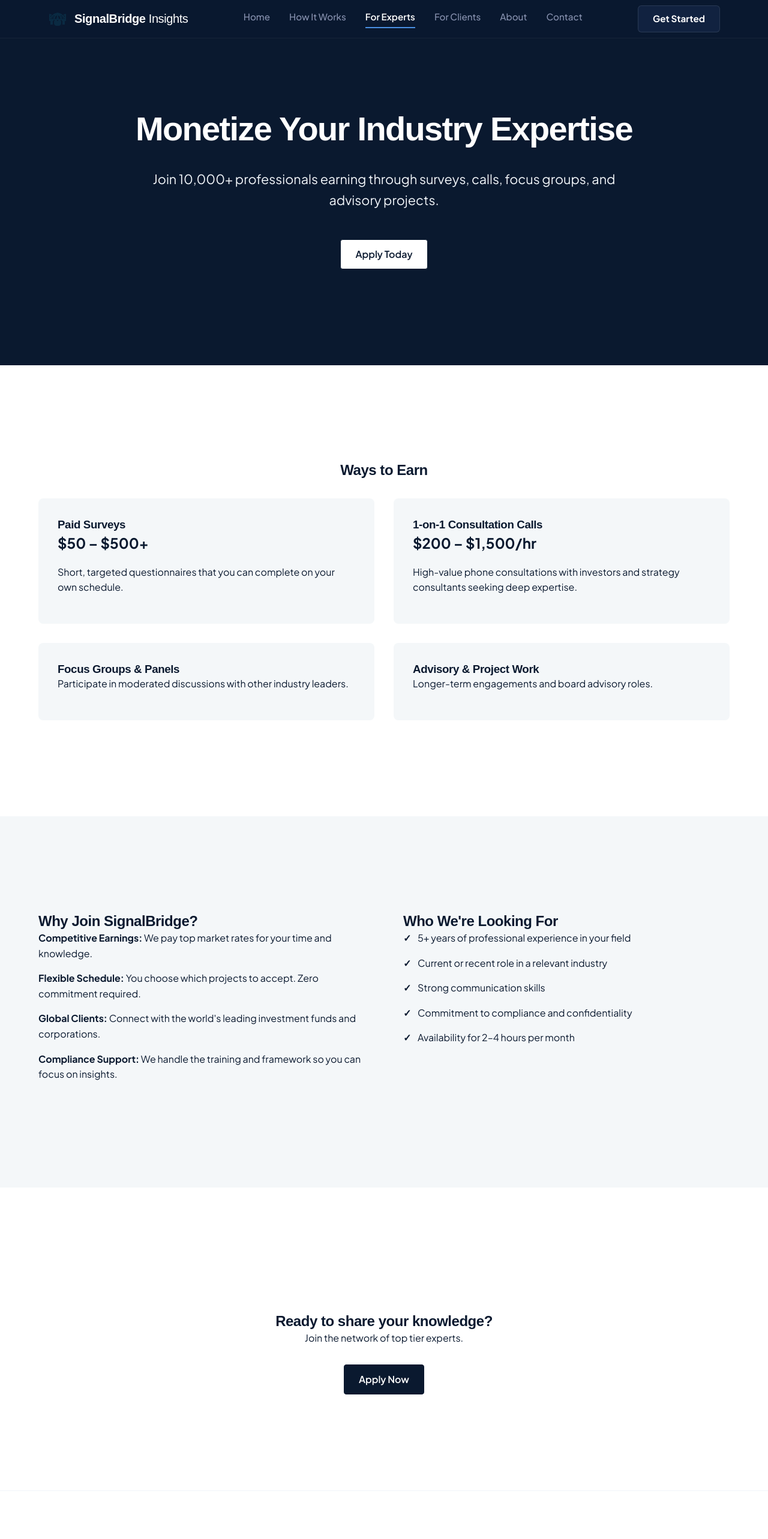
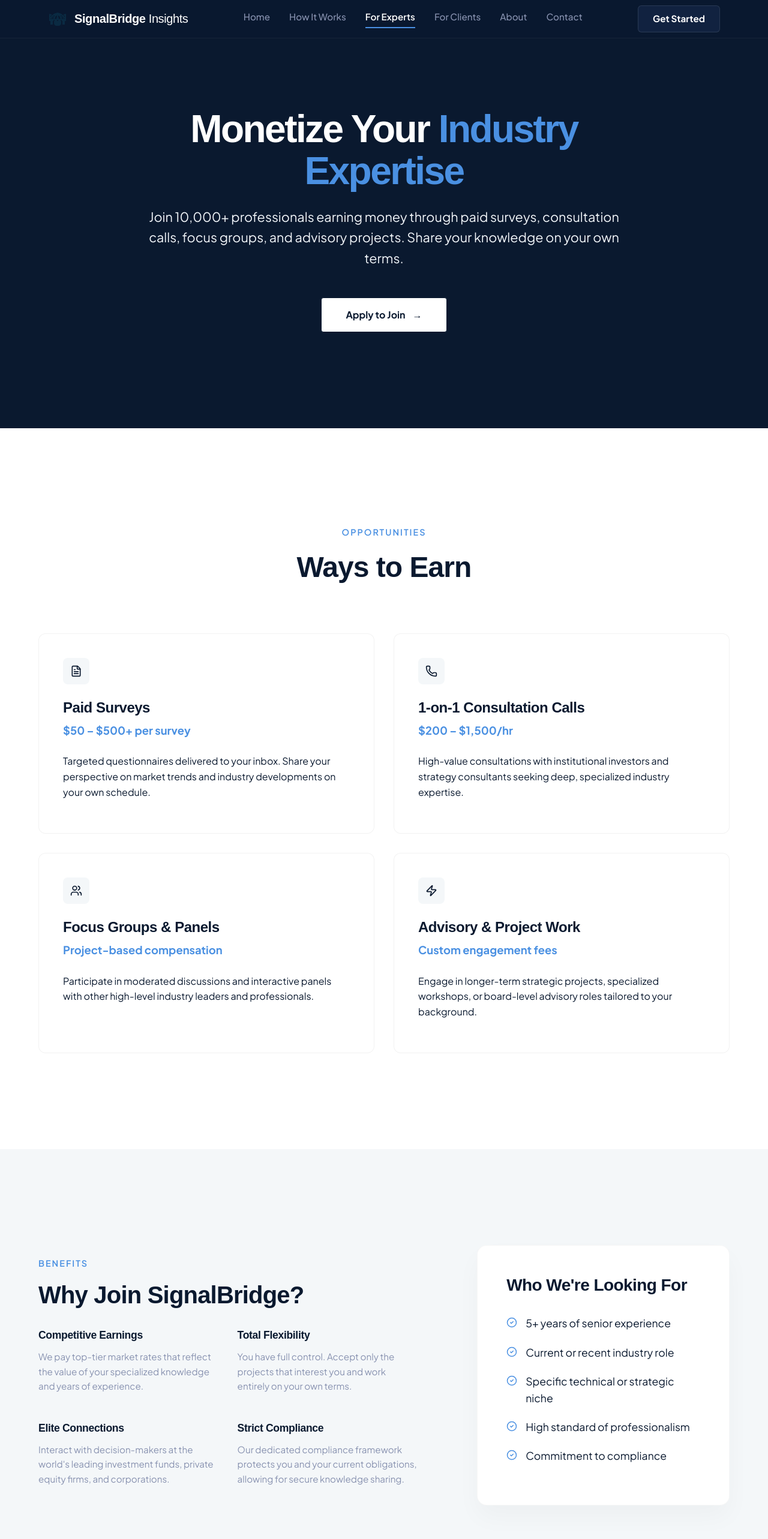
Before and after one commit to skydani26/signalbridge-insights, a Next.js app: page /for-experts in a window 1280 px wide. Shown: the top 2566 px of the page at 60% size. Built offline with nearby package versions, Linux system fonts and the light colour scheme; a web font is replaced by a local one.

Commit message:
Overhaul For Experts page to match specifications

```diff
--- a/src/app/for-experts/for-experts.module.css
+++ b/src/app/for-experts/for-experts.module.css
@@ -7,12 +7,16 @@
 
 .hero h1 {
     font-family: var(--font-heading);
-    font-size: 3.5rem;
-    font-weight: 600;
-    /* Reduced from 800 */
-    margin-bottom: 32px;
+    font-size: 4rem;
+    font-weight: 800;
+    margin-bottom: 24px;
     color: var(--color-white);
-    letter-spacing: -0.03em;
+    letter-spacing: -0.04em;
+    line-height: 1.1;
+}
+
+.heroHighlight {
+    color: var(--color-secondary);
 }
 
 .heroSubtitle {
@@ -30,17 +34,43 @@
 }
 
 .earnCard {
-    background: var(--color-gray-100);
-    padding: 32px;
-    border-radius: 8px;
+    background: white;
+    padding: 40px;
+    border-radius: 12px;
+    border: 1px solid rgba(0, 0, 0, 0.05);
+    transition: all 0.3s ease;
+}
+
+.earnCard:hover {
+    transform: translateY(-5px);
+    box-shadow: 0 10px 30px rgba(0, 0, 0, 0.05);
+}
+
+.earnTitle {
+    font-size: 1.5rem;
+    font-weight: 700;
+    margin-bottom: 8px;
+    color: var(--color-primary);
 }
 
 .earnPrice {
-    font-size: 1.5rem;
+    font-size: 1.15rem;
     font-weight: 700;
+    color: var(--color-secondary);
+    margin-bottom: 24px;
+    display: block;
+}
+
+.iconBox {
+    width: 44px;
+    height: 44px;
+    background-color: var(--color-gray-100);
+    border-radius: 8px;
+    display: flex;
+    align-items: center;
+    justify-content: center;
+    margin-bottom: 24px;
     color: var(--color-primary);
-    margin-bottom: 16px;
-    display: block;
 }
 
 .requirementsList {
@@ -49,22 +79,28 @@
 }
 
 .requirementsList li {
-    margin-bottom: 16px;
-    padding-left: 24px;
+    margin-bottom: 20px;
+    padding-left: 32px;
     position: relative;
+    font-size: 1.1rem;
+    color: var(--color-text-main);
 }
 
-.requirementsList li::before {
-    content: '✓';
+.checkIcon {
     position: absolute;
     left: 0;
-    color: var(--color-primary);
-    font-weight: bold;
+    top: 4px;
+    color: var(--color-secondary);
 }
 
 .ctaBox {
     text-align: center;
-    margin-top: 48px;
+    padding: 120px 0;
+}
+
+.ctaBox h2 {
+    font-size: 3rem;
+    margin-bottom: 24px;
 }
 
 @media (max-width: 1024px) {
--- a/src/app/for-experts/page.tsx
+++ b/src/app/for-experts/page.tsx
@@ -1,7 +1,7 @@
-
 import React from 'react';
 import SectionWrapper from "@/components/SectionWrapper";
 import Button from "@/components/Button";
+import { FileText, Phone, Users, Zap, CheckCircle2 } from "lucide-react";
 import styles from "./for-experts.module.css";
 
 export const metadata = {
@@ -13,76 +13,98 @@
     return (
         <main>
             <section className={styles.hero}>
-                <div className="container">
-                    <h1>Monetize Your Industry Expertise</h1>
+                <div className="container" style={{ maxWidth: '900px' }}>
+                    <h1>Monetize Your <span className={styles.heroHighlight}>Industry Expertise</span></h1>
                     <p className={styles.heroSubtitle}>
-                        Join 10,000+ professionals earning through surveys, calls, focus groups, and advisory projects.
+                        Join 10,000+ professionals earning money through paid surveys, consultation calls, focus groups, and advisory projects. Share your knowledge on your own terms.
                     </p>
-                    <Button href="/contact" variant="primary" style={{ backgroundColor: 'white', color: 'var(--color-primary)' }}>Apply Today</Button>
+                    <div style={{ display: 'flex', justifyContent: 'center' }}>
+                        <Button href="/contact" style={{ backgroundColor: 'white', color: 'var(--color-primary)', padding: '16px 40px', fontWeight: '700' }}>
+                            Apply to Join <span style={{ marginLeft: '12px' }}>→</span>
+                        </Button>
+                    </div>
                 </div>
             </section>
 
             <SectionWrapper>
-                <h2 className="text-center mb-8">Ways to Earn</h2>
+                <div style={{ textAlign: 'center', marginBottom: '80px' }}>
+                    <span style={{ color: 'var(--color-secondary)', fontWeight: '600', textTransform: 'uppercase', letterSpacing: '2px', fontSize: '0.9rem' }}>OPPORTUNITIES</span>
+                    <h2 style={{ fontSize: '3rem', marginTop: '16px' }}>Ways to Earn</h2>
+                </div>
                 <div className={styles.earnGrid}>
                     <div className={styles.earnCard}>
-                        <h3>Paid Surveys</h3>
-                        <span className={styles.earnPrice}>$50 – $500+</span>
-                        <p>Short, targeted questionnaires that you can complete on your own schedule.</p>
+                        <div className={styles.iconBox}><FileText size={20} /></div>
+                        <h3 className={styles.earnTitle}>Paid Surveys</h3>
+                        <span className={styles.earnPrice}>$50 – $500+ per survey</span>
+                        <p>Targeted questionnaires delivered to your inbox. Share your perspective on market trends and industry developments on your own schedule.</p>
                     </div>
                     <div className={styles.earnCard}>
-                        <h3>1-on-1 Consultation Calls</h3>
+                        <div className={styles.iconBox}><Phone size={20} /></div>
+                        <h3 className={styles.earnTitle}>1-on-1 Consultation Calls</h3>
                         <span className={styles.earnPrice}>$200 – $1,500/hr</span>
-                        <p>High-value phone consultations with investors and strategy consultants seeking deep expertise.</p>
+                        <p>High-value consultations with institutional investors and strategy consultants seeking deep, specialized industry expertise.</p>
                     </div>
                     <div className={styles.earnCard}>
-                        <h3>Focus Groups & Panels</h3>
-                        <p>Participate in moderated discussions with other industry leaders.</p>
+                        <div className={styles.iconBox}><Users size={20} /></div>
+                        <h3 className={styles.earnTitle}>Focus Groups & Panels</h3>
+                        <span className={styles.earnPrice}>Project-based compensation</span>
+                        <p>Participate in moderated discussions and interactive panels with other high-level industry leaders and professionals.</p>
                     </div>
                     <div className={styles.earnCard}>
-                        <h3>Advisory & Project Work</h3>
-                        <p>Longer-term engagements and board advisory roles.</p>
+                        <div className={styles.iconBox}><Zap size={20} /></div>
+                        <h3 className={styles.earnTitle}>Advisory & Project Work</h3>
+                        <span className={styles.earnPrice}>Custom engagement fees</span>
+                        <p>Engage in longer-term strategic projects, specialized workshops, or board-level advisory roles tailored to your background.</p>
                     </div>
                 </div>
             </SectionWrapper>
 
             <SectionWrapper background="gray">
-                <div style={{ display: 'grid', gridTemplateColumns: '1fr 1fr', gap: '64px' }}>
+                <div style={{ display: 'grid', gridTemplateColumns: '1.2fr 0.8fr', gap: '100px', alignItems: 'center' }}>
                     <div>
-                        <h2>Why Join SignalBridge?</h2>
-                        <ul style={{ listStyle: 'none', padding: 0 }}>
-                            <li className="mb-4">
-                                <strong>Competitive Earnings:</strong> We pay top market rates for your time and knowledge.
-                            </li>
-                            <li className="mb-4">
-                                <strong>Flexible Schedule:</strong> You choose which projects to accept. Zero commitment required.
-                            </li>
-                            <li className="mb-4">
-                                <strong>Global Clients:</strong> Connect with the world&apos;s leading investment funds and corporations.
-                            </li>
-                            <li className="mb-4">
-                                <strong>Compliance Support:</strong> We handle the training and framework so you can focus on insights.
-                            </li>
-                        </ul>
+                        <span style={{ color: 'var(--color-secondary)', fontWeight: '600', textTransform: 'uppercase', letterSpacing: '2px', fontSize: '0.9rem' }}>BENEFITS</span>
+                        <h2 style={{ fontSize: '2.5rem', marginTop: '16px', marginBottom: '32px' }}>Why Join SignalBridge?</h2>
+                        <div style={{ display: 'grid', gridTemplateColumns: '1fr 1fr', gap: '32px' }}>
+                            <div>
+                                <h4 style={{ fontSize: '1.1rem', marginBottom: '12px' }}>Competitive Earnings</h4>
+                                <p style={{ fontSize: '0.95rem', color: 'var(--color-text-light)' }}>We pay top-tier market rates that reflect the value of your specialized knowledge and years of experience.</p>
+                            </div>
+                            <div>
+                                <h4 style={{ fontSize: '1.1rem', marginBottom: '12px' }}>Total Flexibility</h4>
+                                <p style={{ fontSize: '0.95rem', color: 'var(--color-text-light)' }}>You have full control. Accept only the projects that interest you and work entirely on your own terms.</p>
+                            </div>
+                            <div>
+                                <h4 style={{ fontSize: '1.1rem', marginBottom: '12px' }}>Elite Connections</h4>
+                                <p style={{ fontSize: '0.95rem', color: 'var(--color-text-light)' }}>Interact with decision-makers at the world's leading investment funds, private equity firms, and corporations.</p>
+                            </div>
+                            <div>
+                                <h4 style={{ fontSize: '1.1rem', marginBottom: '12px' }}>Strict Compliance</h4>
+                                <p style={{ fontSize: '0.95rem', color: 'var(--color-text-light)' }}>Our dedicated compliance framework protects you and your current obligations, allowing for secure knowledge sharing.</p>
+                            </div>
+                        </div>
                     </div>
-                    <div>
-                        <h2>Who We&apos;re Looking For</h2>
+                    <div style={{ background: 'white', padding: '48px', borderRadius: '16px', boxShadow: '0 20px 40px rgba(0,0,0,0.03)', border: '1px solid rgba(0,0,0,0.03)' }}>
+                        <h2 style={{ fontSize: '1.75rem', marginBottom: '32px' }}>Who We're Looking For</h2>
                         <ul className={styles.requirementsList}>
-                            <li>5+ years of professional experience in your field</li>
-                            <li>Current or recent role in a relevant industry</li>
-                            <li>Strong communication skills</li>
-                            <li>Commitment to compliance and confidentiality</li>
-                            <li>Availability for 2–4 hours per month</li>
+                            <li><CheckCircle2 size={18} className={styles.checkIcon} /> 5+ years of senior experience</li>
+                            <li><CheckCircle2 size={18} className={styles.checkIcon} /> Current or recent industry role</li>
+                            <li><CheckCircle2 size={18} className={styles.checkIcon} /> Specific technical or strategic niche</li>
+                            <li><CheckCircle2 size={18} className={styles.checkIcon} /> High standard of professionalism</li>
+                            <li><CheckCircle2 size={18} className={styles.checkIcon} /> Commitment to compliance</li>
                         </ul>
                     </div>
                 </div>
             </SectionWrapper>
 
-            <SectionWrapper className={styles.ctaBox}>
-                <h2>Ready to share your knowledge?</h2>
-                <p className="mb-8">Join the network of top tier experts.</p>
-                <Button href="/contact">Apply Now</Button>
-            </SectionWrapper>
+            <section className={styles.ctaBox}>
+                <div className="container">
+                    <h2>Ready to share your knowledge?</h2>
+                    <p style={{ fontSize: '1.25rem', color: 'var(--color-text-light)', marginBottom: '48px' }}>Join the network of top-tier experts and monetize your industry expertise.</p>
+                    <Button href="/contact" style={{ backgroundColor: 'var(--color-primary)', color: 'white', padding: '16px 40px', fontWeight: '600' }}>
+                        Apply Now <span style={{ marginLeft: '12px' }}>→</span>
+                    </Button>
+                </div>
+            </section>
         </main>
     );
 }
```
